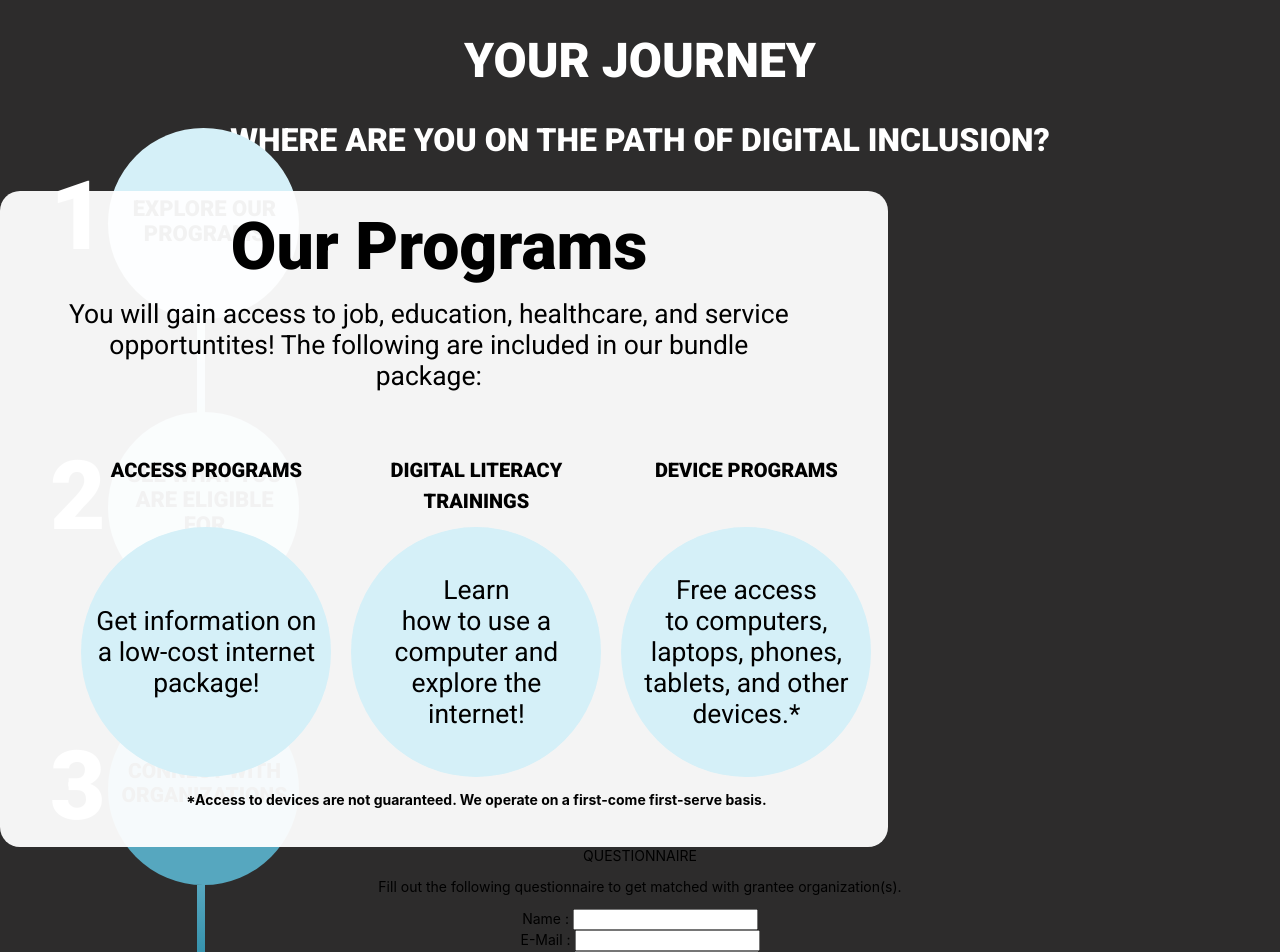
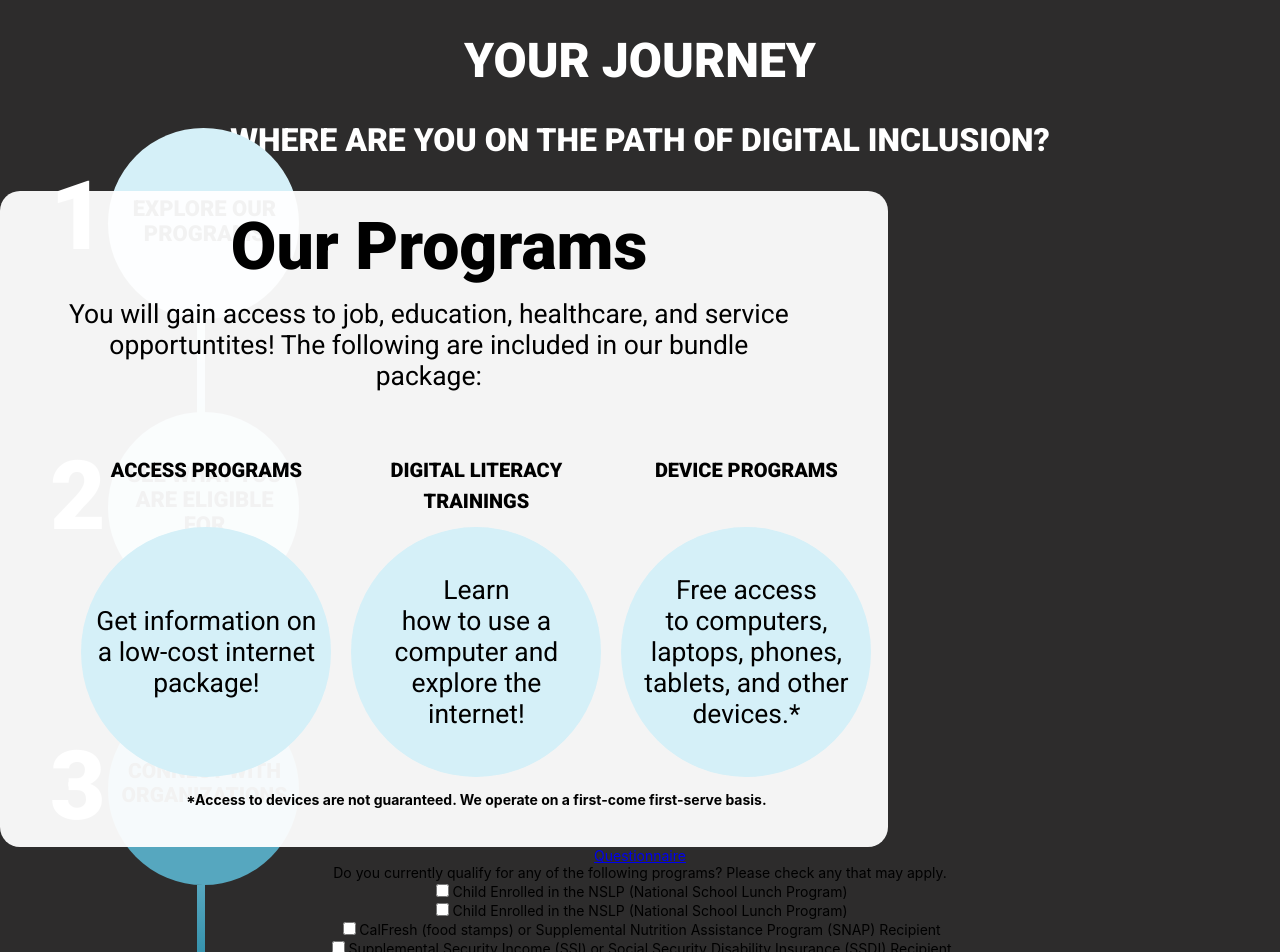
Before and after one commit to CS-SG-Studio/San-Jose-MOTI, a React (Create React App) app in the folder san-jose-digital/: page /questionnaire2 in a window 1280 px wide. Shown: the top 952 px of the page. Built offline with nearby package versions, Linux system fonts and the light colour scheme.

Commit message:
Update App.js

```diff
--- a/san-jose-digital/src/App.js
+++ b/san-jose-digital/src/App.js
@@ -1,16 +1,38 @@
 // import logo from './logo.svg';
 import "./App.css";
+import {
+  BrowserRouter as Router,
+  Switch,
+  Route,
+  NavLink
+} from "react-router-dom";
+
 import JourneyMap from "./screens/JourneyMap/JourneyMap";
 import Step1 from "./screens/JourneyMap/Step1/Step1";
 import Questionnaire from "./screens/Questionnaire/Questionnaire";
+import Questionnaire2 from "./screens/Questionnaire/Questionnaire2";
+
 
 function App() {
   return (
     <div className="App">
+
+      <Router>
       <JourneyMap />
       <Step1 />
-      <Questionnaire />
 
+      <div>
+        <NavLink to='./questionnaire'>Questionnaire</NavLink>
+        </div>
+        <Switch>
+            <Route path="/questionnaire">
+              <Questionnaire />
+            </Route>
+            <Route path="/questionnaire2">
+              <Questionnaire2 />
+            </Route>
+          </Switch>
+        </Router>
       {/* <header className="App-header">
         <img src={logo} className="App-logo" alt="logo" />
         <p>
```
